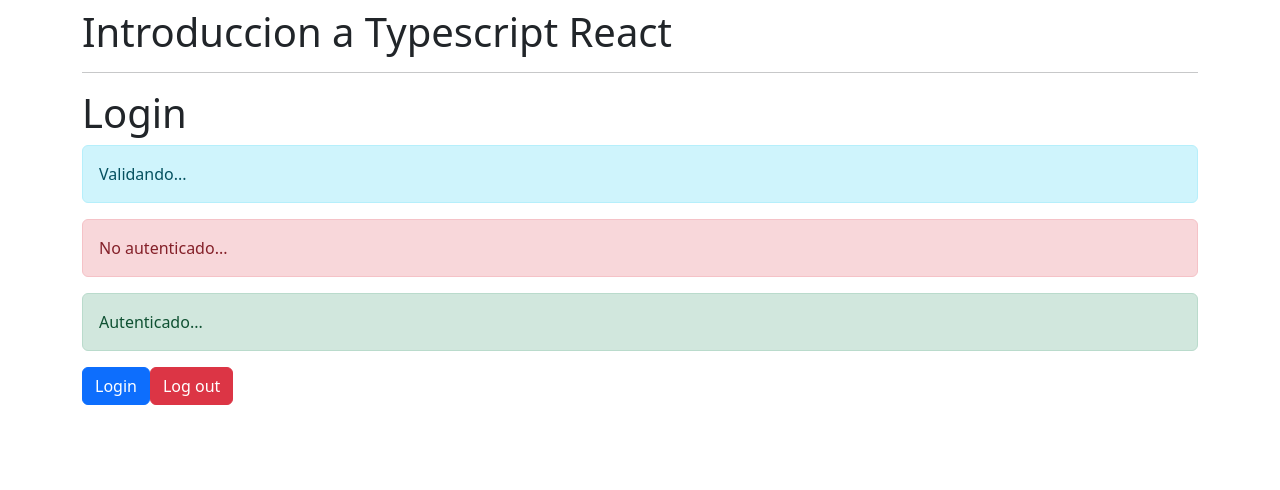
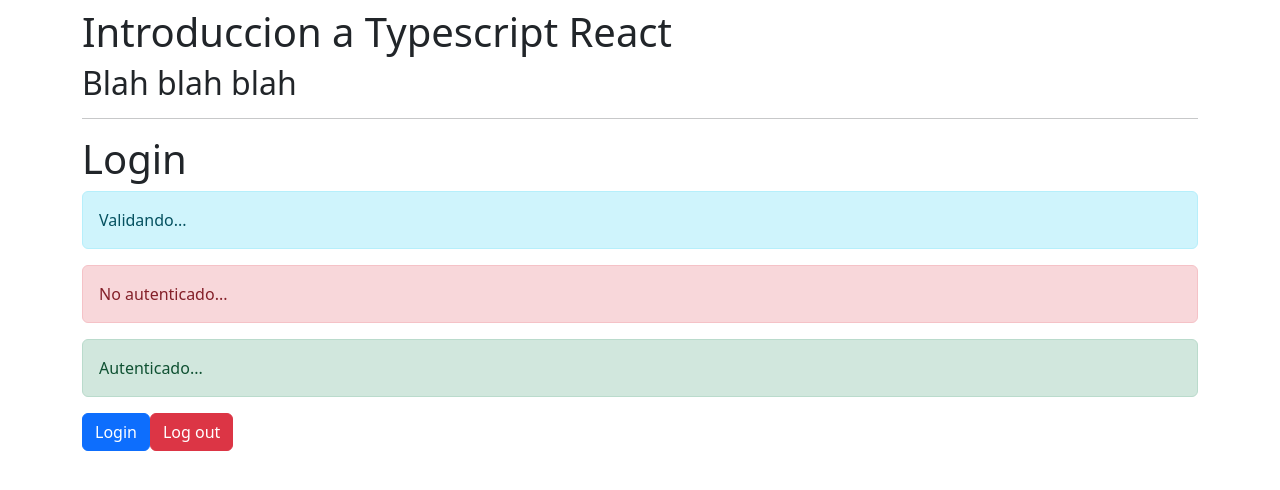
Before and after one commit to leedd87/react-typescript, a React (Create React App) app: page / in a window 1280 px wide. Shown: the top 490 px of the page. Built offline with nearby package versions, Linux system fonts and the light colour scheme.

Commit message:
prueba denis

```diff
--- a/src/App.tsx
+++ b/src/App.tsx
@@ -6,9 +6,13 @@
 import { Login } from "./components/Login";
 
 const App = () => {
+	console.log("Hello Universo");
+	console.log("Hola Denis");
+
 	return (
 		<div className="mt-2">
 			<h1>Introduccion a Typescript React</h1>
+			<h2>Blah blah blah</h2>
 			<hr />
 			{/* <TiposBasicos /> */}
 			{/* <ObjetosLiterales /> */}
```
